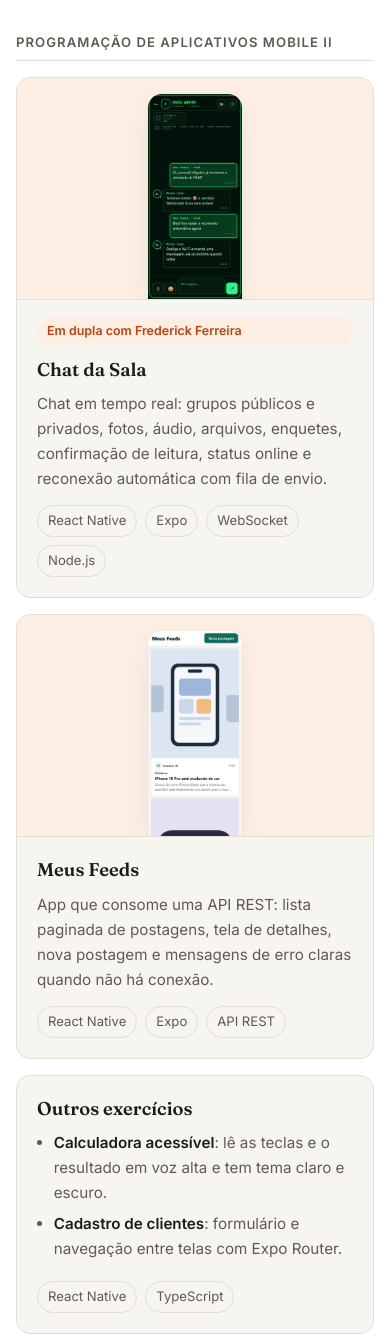
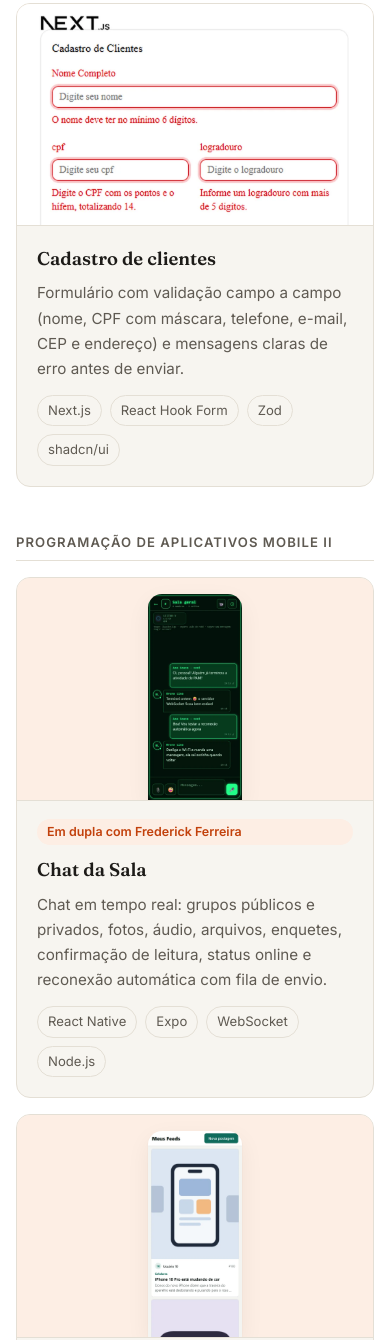
Before and after one commit to devthiagoferreira96-hue/devthiagoferreira96-hue.github.io, a plain HTML site: page index.html in a window 390 px wide. Shown: the part 7483-8823 px from the top of the page. Drawn offline with Linux system fonts and the light colour scheme.

Commit message:
Etec: cadastro de clientes em Programação Web com prints; calculadora em Mobile
Co-Authored-By: Claude Opus 5.5 <noreply@anthropic.com>

```diff
--- a/index.html
+++ b/index.html
@@ -170,6 +170,14 @@
               <ul class="etiquetas"><li>Next.js</li><li>API REST</li><li>Server Components</li></ul>
             </div>
           </article>
+          <article class="card">
+            <a class="card-img" href="img/etec/cadastro-preenchido.webp" target="_blank" rel="noopener"><img src="img/etec/cadastro-validacao.webp" alt="Formulário de cadastro de clientes mostrando as mensagens de validação em vermelho" width="1040" height="650" loading="lazy"></a>
+            <div class="card-corpo">
+              <h4>Cadastro de clientes</h4>
+              <p>Formulário com validação campo a campo (nome, CPF com máscara, telefone, e-mail, CEP e endereço) e mensagens claras de erro antes de enviar.</p>
+              <ul class="etiquetas"><li>Next.js</li><li>React Hook Form</li><li>Zod</li><li>shadcn/ui</li></ul>
+            </div>
+          </article>
         </div>
 
         <h3 class="materia">Programação de Aplicativos Mobile II</h3>
@@ -193,11 +201,8 @@
           </article>
           <article class="card sem-img">
             <div class="card-corpo">
-              <h4>Outros exercícios</h4>
-              <ul class="lista-simples">
-                <li><strong>Calculadora acessível</strong>: lê as teclas e o resultado em voz alta e tem tema claro e escuro.</li>
-                <li><strong>Cadastro de clientes</strong>: formulário e navegação entre telas com Expo Router.</li>
-              </ul>
+              <h4>Calculadora acessível</h4>
+              <p>Lê as teclas e o resultado em voz alta e tem tema claro e escuro.</p>
               <ul class="etiquetas"><li>React Native</li><li>TypeScript</li></ul>
             </div>
           </article>
```
Also changed, not shown: img/etec/cadastro-preenchido.webp (added), img/etec/cadastro-validacao.webp (added).
